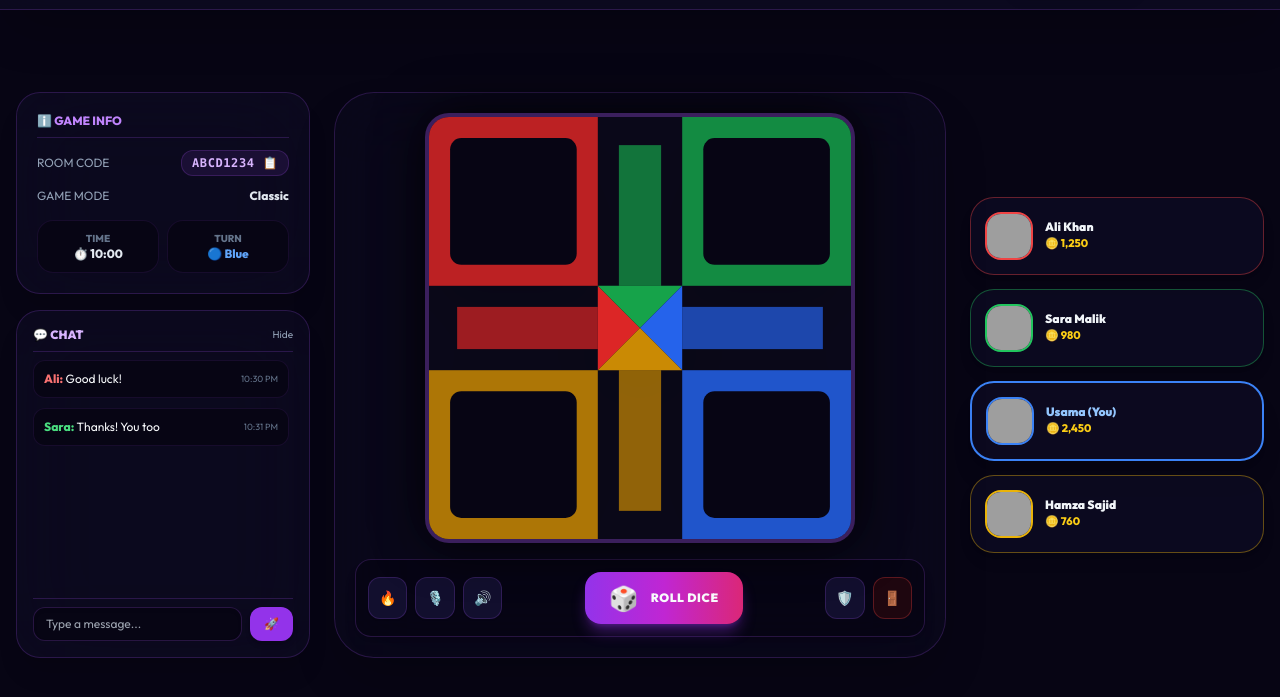
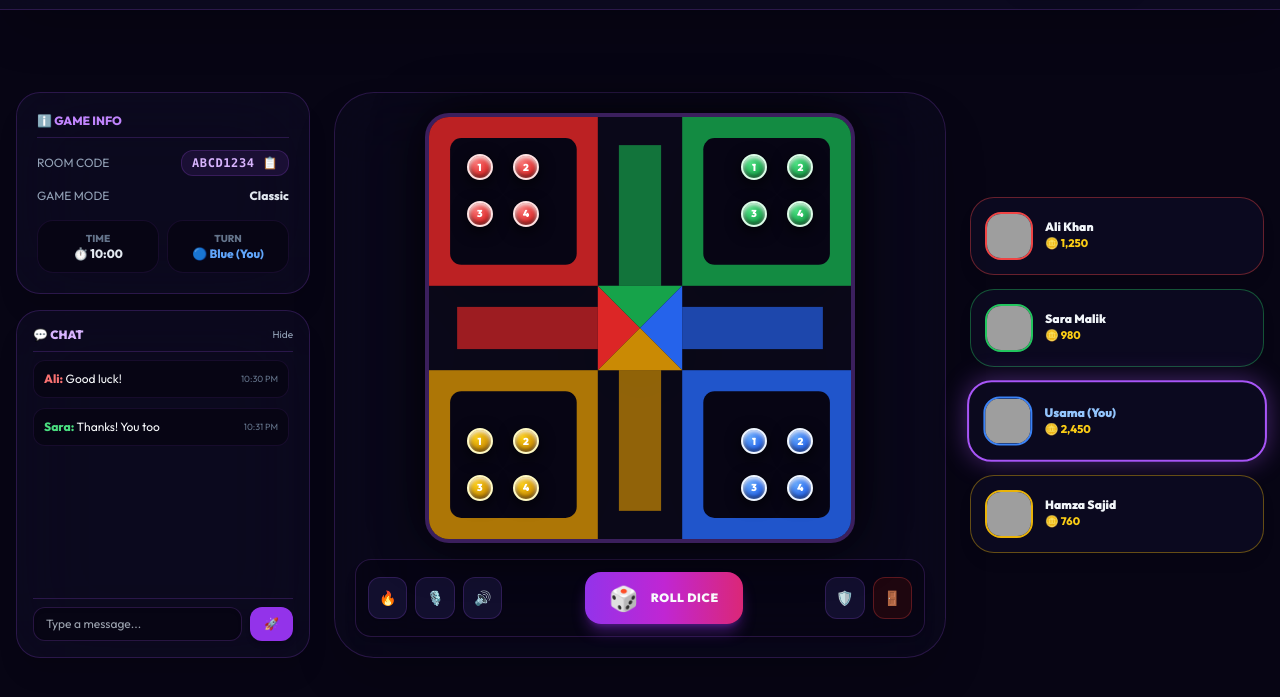
Before and after one commit to usamaanalyst94-source/arenax-ludo, a website: page index.html in a window 1280 px wide. Shown: the part 61-758 px from the top of the page. Drawn offline with nearby package versions, Linux system fonts and the light colour scheme; grey boxes are pictures that could not be loaded.

Commit message:
Update index.html

```diff
--- a/index.html
+++ b/index.html
@@ -23,7 +23,7 @@
       transition: all 0.25s cubic-bezier(0.4, 0, 0.2, 1);
       box-shadow: 0 4px 15px rgba(0,0,0,0.8), inset 0 2px 4px rgba(255,255,255,0.9), inset 0 -2px 4px rgba(0,0,0,0.6);
       position: absolute;
-      z-index: 40;
+      z-index: 50;
       transform: translate(-50%, -50%);
     }
     .pawn:hover { transform: translate(-50%, -50%) scale(1.4) translateY(-4px); filter: brightness(1.3); }
@@ -55,6 +55,7 @@
 </head>
 <body class="min-h-screen flex flex-col justify-between selection:bg-purple-600 selection:text-white">
 
+  <!-- TOP HEADER -->
   <header class="px-6 py-3 bg-[#0d0b21]/90 backdrop-blur-xl border-b border-purple-500/20 flex justify-between items-center z-50 shadow-2xl">
     <div class="flex items-center gap-3">
       <div class="text-xl font-black tracking-wider text-transparent bg-clip-text bg-gradient-to-r from-yellow-400 via-pink-500 to-purple-500 flex items-center gap-2 cursor-pointer" onclick="location.reload()">
@@ -81,8 +82,10 @@
     </div>
   </header>
 
+  <!-- MAIN GAME SCREEN -->
   <main class="max-w-7xl w-full mx-auto p-4 grid grid-cols-1 lg:grid-cols-4 gap-6 my-auto">
 
+    <!-- LEFT SIDEBAR -->
     <div class="space-y-4 flex flex-col">
       <div class="bg-[#0d0b21]/80 border border-purple-500/20 backdrop-blur-2xl rounded-3xl p-5 space-y-3 shadow-xl">
         <div class="flex items-center gap-2 text-xs font-bold text-purple-400 border-b border-purple-500/20 pb-2">
@@ -110,6 +113,7 @@
         </div>
       </div>
 
+      <!-- CHAT BOX -->
       <div class="bg-[#0d0b21]/80 border border-purple-500/20 backdrop-blur-2xl rounded-3xl p-4 flex-1 flex flex-col justify-between h-[280px] shadow-xl">
         <div class="flex justify-between items-center border-b border-purple-500/20 pb-2">
           <span class="text-xs font-black text-purple-300 flex items-center gap-2">💬 CHAT</span>
@@ -126,34 +130,42 @@
       </div>
     </div>
 
+    <!-- CENTER LUDO BOARD & CONTROLS -->
     <div class="lg:col-span-2 bg-[#0d0b21]/50 border border-purple-500/20 backdrop-blur-2xl rounded-[2.5rem] p-5 flex flex-col items-center justify-between shadow-2xl space-y-4">
 
-      <div class="relative w-full max-w-[430px] aspect-square bg-[#0b091a] border-4 border-purple-500/30 rounded-3xl shadow-[0_0_50px_rgba(0,0,0,0.9)] overflow-hidden flex items-center justify-center">
+      <!-- LUDO BOARD CONTAINER WITH ABSOLUTE PAWNS OVERLAY -->
+      <div class="relative w-full max-w-[430px] aspect-square bg-[#0b091a] border-4 border-purple-500/30 rounded-3xl shadow-[0_0_50px_rgba(0,0,0,0.9)] overflow-hidden">
         <svg viewBox="0 0 600 600" class="w-full h-full drop-shadow-2xl">
+          <!-- Yards Background -->
           <rect x="0" y="0" width="240" height="240" fill="#dc2626" opacity="0.85" />
           <rect x="360" y="0" width="240" height="240" fill="#16a34a" opacity="0.85" />
           <rect x="0" y="360" width="240" height="240" fill="#ca8a04" opacity="0.85" />
           <rect x="360" y="360" width="240" height="240" fill="#2563eb" opacity="0.85" />
 
+          <!-- Inner Yard Bases -->
           <rect x="30" y="30" width="180" height="180" rx="16" fill="#070514" />
           <rect x="390" y="30" width="180" height="180" rx="16" fill="#070514" />
           <rect x="30" y="390" width="180" height="180" rx="16" fill="#070514" />
           <rect x="390" y="390" width="180" height="180" rx="16" fill="#070514" />
 
+          <!-- Home Tracks -->
           <rect x="40" y="270" width="200" height="60" fill="#dc2626" opacity="0.7" />
           <rect x="270" y="40" width="60" height="200" fill="#16a34a" opacity="0.7" />
           <rect x="360" y="270" width="200" height="60" fill="#2563eb" opacity="0.7" />
           <rect x="270" y="360" width="60" height="200" fill="#ca8a04" opacity="0.7" />
 
+          <!-- Center Triangles -->
           <polygon points="300,300 240,240 240,360" fill="#dc2626" />
           <polygon points="300,300 240,240 360,240" fill="#16a34a" />
           <polygon points="300,300 360,240 360,360" fill="#2563eb" />
           <polygon points="300,300 240,360 360,360" fill="#ca8a04" />
         </svg>
 
+        <!-- HTML Pawns Overlay Container -->
         <div id="pawns-container" class="absolute inset-0 pointer-events-none"></div>
       </div>
 
+      <!-- BOTTOM INTERACTION BAR -->
       <div class="w-full flex items-center justify-between bg-[#070514]/90 p-3 rounded-2xl border border-purple-500/20 shadow-lg">
         <div class="flex items-center gap-2">
           <button onclick="sendQuickEmoji('🔥')" class="p-2.5 bg-[#120f2e] hover:bg-purple-900/40 rounded-xl border border-purple-500/20 text-sm transition cursor-pointer shadow-sm">🔥</button>
@@ -175,6 +187,7 @@
       </div>
     </div>
 
+    <!-- RIGHT SIDEBAR: PLAYER CARDS -->
     <div class="space-y-3.5 flex flex-col justify-center">
       <div id="card-red" class="bg-[#0d0b21]/90 border border-red-500/40 rounded-3xl p-3.5 flex items-center justify-between shadow-lg transition-all">
         <div class="flex items-center gap-3">
@@ -230,12 +243,12 @@
       blue: [-1, -1, -1, -1]
     };
 
-    // Safe base coordinate layout for 4 pawns inside each yard
+    // Perfect percentage coordinates mapping right inside each inner base box
     const yardCoords = {
-      red: [{x: 15, y: 15}, {x: 23, y: 15}, {x: 15, y: 23}, {x: 23, y: 23}],
-      green: [{x: 77, y: 15}, {x: 85, y: 15}, {x: 77, y: 23}, {x: 85, y: 23}],
-      yellow: [{x: 15, y: 77}, {x: 23, y: 77}, {x: 15, y: 85}, {x: 23, y: 85}],
-      blue: [{x: 77, y: 77}, {x: 85, y: 77}, {x: 77, y: 85}, {x: 85, y: 85}]
+      red:    [{x: 12, y: 12}, {x: 23, y: 12}, {x: 12, y: 23}, {x: 23, y: 23}],
+      green:  [{x: 77, y: 12}, {x: 88, y: 12}, {x: 77, y: 23}, {x: 88, y: 23}],
+      yellow: [{x: 12, y: 77}, {x: 23, y: 77}, {x: 12, y: 88}, {x: 23, y: 88}],
+      blue:   [{x: 77, y: 77}, {x: 88, y: 77}, {x: 77, y: 88}, {x: 88, y: 88}]
     };
 
     const diceFaces = ['⚀', '⚁', '⚂', '⚃', '⚄', '⚅'];
@@ -288,8 +301,6 @@
         currentDice = Math.floor(Math.random() * 6) + 1;
         diceDisplay.innerText = diceFaces[currentDice - 1];
         diceDisplay.classList.remove('rolling');
-
-        let activeColor = turnOrder[currentTurnIndex];
         renderPawns();
       }, 400);
     }
@@ -308,7 +319,6 @@
 
       let pos = gameState[color][index];
 
-      // ANY number (2, 3, etc.) opens and moves the pawn!
       if (pos === -1) {
         gameState[color][index] = 0;
       } else {
@@ -354,4 +364,14 @@
 
     function sendQuickEmoji(emoji) {
       const box = document.getElementById('chat-messages');
-      box.innerHTML += `<div class="p-2.5 bg-[#070514] rounded-xl border border-purple-500/10
+      box.innerHTML += `<div class="p-2.5 bg-[#070514] rounded-xl border border-purple-500/10"><strong class="text-blue-400">Usama:</strong> ${emoji}</div>`;
+      box.scrollTop = box.scrollHeight;
+    }
+
+    function addCoins() {
+      let bal = parseInt(document.getElementById('coin-balance').innerText.replace(/,/g, '')) + 500;
+      document.getElementById('coin-balance').innerText = bal.toLocaleString();
+    }
+  </script>
+</body>
+</html>
```
